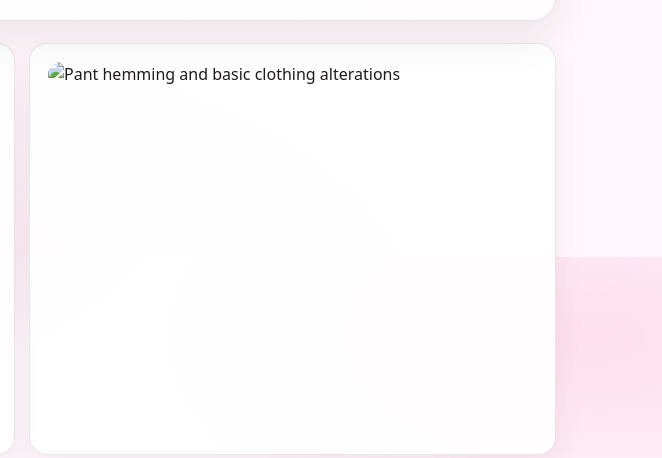
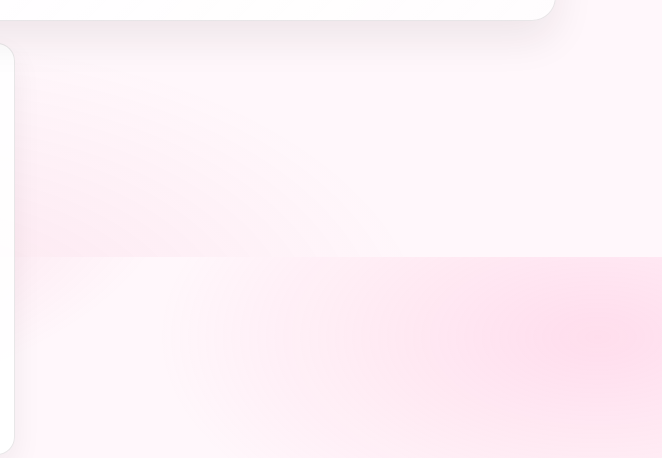
Before and after one commit to kuksooljkn/smooth-stitches, a plain HTML site: page index.html in a window 1280 px wide. Shown: the part 543-1001 px from the top of the page, 618-1280 px from the left. Drawn offline with Linux system fonts and the light colour scheme.

Commit message:
index.html

```diff
--- a/index.html
+++ b/index.html
@@ -415,13 +415,6 @@
     />
   </div>
 
-  <div class="card half">
-    <img
-      src="assets/images/hemming-detail.jpg"
-      alt="Pant hemming and basic clothing alterations"
-      style="width:100%; border-radius:16px;"
-    />
-  </div>
 </section>
 
     <!-- SERVICES -->
```
